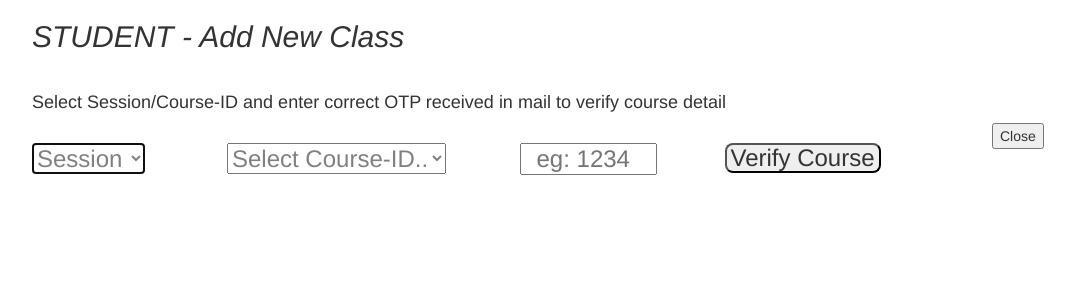
After one commit to kundu-me/WPL_PROJECT_S2018, a PHP site: page /profile/course_box.php in a window 1280 px wide. The commit adds this page. Shown: the top 300 px of the page, without its empty margins (38-1113 px from the left). Run offline with PHP 8.4, Linux system fonts and the light colour scheme.

```diff
--- /dev/null
+++ b/merged/sconnect/profile/course_box.php
@@ -0,0 +1,252 @@
+<!DOCTYPE html>
+<html lang="en">
+<head>
+		<meta charset="UTF-8">
+		<title>Add New Course Interface</title>
+
+		<link rel="stylesheet" href="https://cdnjs.cloudflare.com/ajax/libs/font-awesome/4.7.0/css/font-awesome.min.css">
+		<link rel="stylesheet" href="https://maxcdn.bootstrapcdn.com/bootstrap/3.3.7/css/bootstrap.min.css">
+	<!-- jQuery library -->
+		<script src="https://ajax.googleapis.com/ajax/libs/jquery/3.3.1/jquery.min.js"></script>
+    <!-- Latest compiled JavaScript -->
+		<script src="https://maxcdn.bootstrapcdn.com/bootstrap/3.3.7/js/bootstrap.min.js"></script>
+
+	<script>
+	//function to reset input and focus on first field on every page refrssh
+    function  resetInput() {
+		jQuery("#session").focus();
+    }
+
+	//function to disable form-elements on Create-Class button click
+	function formDisable() {
+
+		jQuery("#session").attr("disabled", true);
+		jQuery("#session").addClass("btnDisable");
+
+		jQuery("#CourseID").attr("disabled", true);
+		jQuery("#CourseID").addClass("btnDisable");
+		jQuery("#otp_received").attr("disabled", true);
+		jQuery("#otp_received").addClass("btnDisable");
+
+		jQuery("#verifyCourse").attr("disabled", true);
+		jQuery("#verifyCourse").addClass("btnDisable");
+	}
+    jQuery(document).ready(function () {
+        resetInput();
+		jQuery("table.container").hide(); //hide the table element displaying fetched course details based on OTP provided
+
+		//function executed when (Verify Course) button clicked ----------------------------
+        jQuery("#verifyCourse").click(function (event) {
+			event.preventDefault();
+			jQuery("#lblSuccess").text("");
+            var session = jQuery("#session").val();
+            var CourseID = jQuery("#CourseID").val();
+			var otp = jQuery("#otp_received").val();
+			//OTP validation failure routine----------------------------------------------------------------------------------
+            if((!$('#session').val()) || (!$('#CourseID').val()) || (otp == "" || otp.length == 0 || otp.length > 4)) {
+                jQuery("#lblSuccess").text("Provide correct values in above fields (OTP should be 4 digits only)");
+                jQuery("#divSuccess").addClass("failure-msg");
+                if(!$('#session').val()) {
+                    jQuery("#session").focus();
+                }
+                else if(!$('#CourseID').val()) {
+                    jQuery("#CourseID").focus();
+                }
+				else if(otp == "" || otp.length == 0) {
+                    jQuery("#otp_received").focus();
+                }
+
+				return;
+            }
+			else if (otp != "0101") {   //OTP provided is not valid as per OTP present in database against the course detail
+				jQuery("#lblSuccess").text("No courses found with provided OTP. Please recheck OTP from email!!");
+                jQuery("#divSuccess").addClass("failure-msg");
+
+				jQuery("#otp_received").val("");
+				jQuery("#otp_received").focus();
+
+				return;
+			}
+
+			//OTP validation failure routine ends--------------------------------------------------------------------------------
+
+			if(jQuery("#divSuccess").hasClass("failure-msg")) {
+                jQuery("#divSuccess").removeClass("failure-msg");
+            }
+
+			formDisable(); //disable input section on successful OTP validation and submission
+
+			//Show table element when OTP validated, with fetched course details//
+			jQuery("table.container").show();
+
+        });
+
+		//Copy button click functionality ------------------------------------
+		jQuery("##btnSubmit").click(function (e1) {
+			e1.preventDefault();
+			//form post......................//
+
+			if(true) {  //student details not found//
+                jQuery("#lblSuccess").text("Student detail could not be validated against Class roster uploaded");
+                jQuery("#divSuccess").addClass("failure-msg");
+				return;
+            }
+		});
+
+		// $('#fade').on('click', function(event) {
+		// 	$('#lightbox', '#fade').hide();
+		// });
+
+		// $( '#add_course').on('click', function(event) {
+		// 	$("#lightbox, #fade").show();
+		// });
+
+
+    });
+	</script>
+
+	<style>
+		.text-align-right {
+			text-align: right;
+		}
+		.failure-msg {
+			font-size: 24px;
+			font-style: italic;
+			color: red;
+		}
+
+		select:invalid {
+			color: gray;
+		}
+		#verifyCourse, #btnSubmit {
+			padding: 0px 4px;
+			text-align: center;
+			text-decoration: none;
+			display: inline-block;
+			border-radius: 8px;
+			cursor: pointer;
+			margin: 0px 10px;
+		}
+
+		.btnDisable {
+			color: gray;
+			cursor: not-allowed;
+		}
+
+		/*.container table {
+			border: 1px solid gray;
+			width: 100%;
+		}
+
+		.container table tr {
+			width: 100%;
+			height: 60px;
+		}*/
+
+	</style>
+</head>
+
+<body>
+
+	<div class="container"> <!--Div element to enter the OTP provided by faculty and verify course detail -->
+            <div class="row">
+                <div class="col-lg-12 col-lg-12">
+                    <h2><i>STUDENT - Add New Class</i></h2>
+                </div>
+            </div>
+
+			<br>
+			<div class="row">
+				<h4><p id="instructions" class="col-lg-12">Select Session/Course-ID and enter correct OTP received in mail to verify course detail</p></h4>
+				<div class="col-lg-12 col-lg-2">
+					 <h3><select id="session" name="Session" required autocomplete="off">
+						<option value="" disabled selected hidden>Session</option>
+						<option value="Fall">Fall</option>
+						<option value="Spring">Spring</option>
+						<option value="Summer">Summer</option>
+					</select></h3>
+                </div>
+				<div class="col-lg-12 col-lg-3">
+                    <h3><select id="CourseID" name="Course ID" required autocomplete="off">
+						<option value="" disabled selected hidden>Select Course-ID..</option>
+						<option value="CS6301.001">CS6301.001</option>
+						<option value="CS6305.002">CS6305.002</option>
+					</select></h3>
+                </div>
+				<div class="col-lg-12 col-lg-2">
+                    <h3><input type="text" id="otp_received" name="OTP" placeholder ="eg: 1234" class="col-lg-10" autocomplete="off"></h3>
+                </div>
+				<div class="col-lg-12 col-lg-3">
+					<h3><button id="verifyCourse">Verify Course</button></h3>
+                </div>
+                <div>
+                <button type="button" onclick="document.getElementById('lightbox').style.display='none';document.getElementById('fade').style.display='none'">Close</button>
+            </div>
+            </div>
+    </div>
+
+	<div class="container"><!--Div element to show failure message for OTP validation -->
+            <div class="row">
+                <div id="divSuccess" class="col-lg-12 col-lg-9">
+                    <p>
+                        <label id="lblSuccess"></label>
+                    </p>
+                </div>
+            </div>
+    </div>
+
+	<br>
+	<form id= "formData">
+
+		<table class="container">
+            <tr class="row">
+                <td class="col-lg-12 col-lg-3">
+                    <h3>Course Name</h3>
+                </td>
+                <td class="col-lg-12 col-lg-9">
+                    <h3><input type="text" id="CourseName" name="Course Name" class="col-lg-6" disabled="disabled" autocomplete="off"><h3>
+                </td>
+            </tr>
+
+			<tr class="row">
+                <td class="col-lg-12 col-lg-3">
+                    <h3>Academic Session</h3>
+                </td>
+                <td class="col-lg-12 col-lg-9">
+					 <h3><input type="text" id="session" name="Session" class="col-lg-6" disabled="disabled" autocomplete="off"></h3>
+                </td>
+            </tr>
+
+			<tr class="row">
+                <td class="col-lg-12 col-lg-3">
+                    <h3>Academic Year</h3>
+                </td>
+                <td class="col-lg-12 col-lg-9">
+                    <h3><input type="text" id="year" name="Year" class="col-lg-6" disabled="disabled" autocomplete="off"></h3>
+                </td>
+            </tr>
+
+            <br>
+            <tr class="row">
+                <td class="col-lg-12 col-lg-3">
+                </td>
+                <td class="col-lg-12 col-lg-6">
+                    <h3><input type="submit" value="Join the Class" id="btnSubmit" class="col-lg-4"></h3>
+                </td>
+            </tr>
+		</table>
+	</form>
+
+	<div class="container"><!--Div element to show failure message for student details validation in class roster -->
+            <div class="row">
+                <div id="divSuccess" class="col-lg-12 col-lg-9">
+                    <p>
+                        <label id="lblSuccess"></label>
+                    </p>
+                </div>
+            </div>
+    </div>
+
+
+</body>
+</html>
--- a/merged/sconnect/static/css/profile/profile_page.css
+++ b/merged/sconnect/static/css/profile/profile_page.css
@@ -160,8 +160,8 @@ tr.alt {
     position: absolute;
     top: 25%;
     left: 25%;
-    width: 50%;
-    height: 20%;
+    width: 70%;
+    height: 60%;
     padding: 16px;
     border: 16px solid orange;
     background-color: white;
```
Also changed, not shown: merged/sconnect/profile/index.php (+4 -8 lines).
